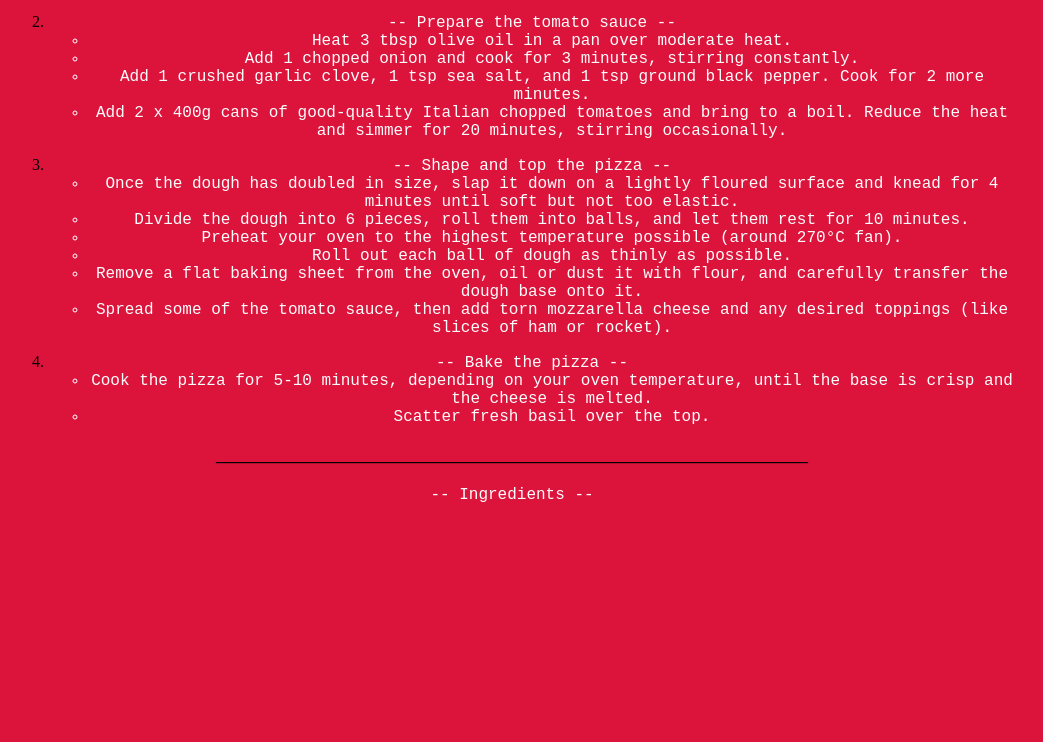
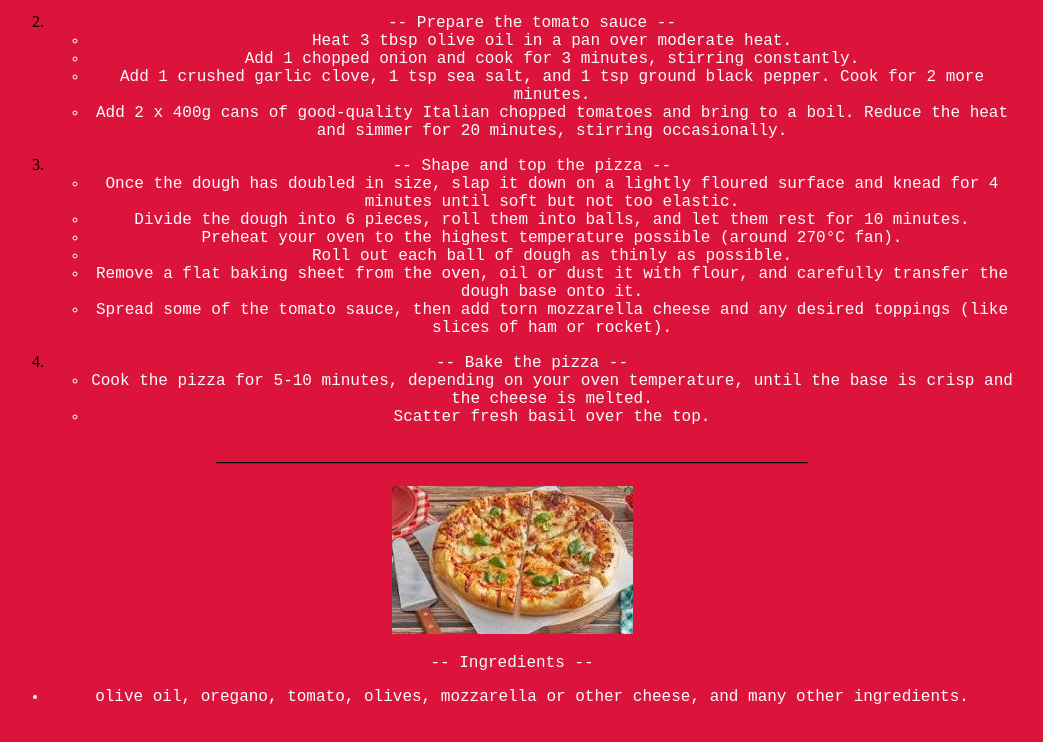
Before and after one commit to MailWork256/Odin_recipes, a plain HTML site: page pages/recipes.html in a window 1280 px wide. Shown: the part 528-1270 px from the top of the page, without its empty margins (128-1171 px from the left). Drawn offline with Linux system fonts and the light colour scheme; a web font is replaced by a local one.

Commit message:
I added an image and some ingredients onto recipe.html.

```diff
--- a/pages/recipes.html
+++ b/pages/recipes.html
@@ -61,9 +61,12 @@
         </h3></li>
     </ol>
     <h4> __________________________________________________________________________ </h4>
+    <img src="../img/download.jpeg" alt=" a luscious image of a pizza">
     <h3>-- Ingredients --</h3>
-    <ul>
-
-    </ul>
+    <ul><h3>
+        <li>
+            olive oil, oregano, tomato, olives, mozzarella or other cheese, and many other ingredients.
+        </li>
+    </h3></ul>
 </body>
 </html>
```
Also changed, not shown: img/download.jpeg (added), pages/recipe.css (line endings or trailing spaces).
